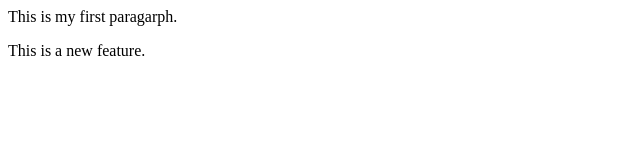
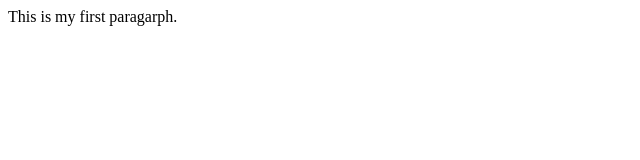
Before and after one commit to Deepty2005/localrepo, a plain HTML site: page index.html in a window 1280 px wide. Shown: the whole page, without its empty margins (0-640 px from the left). Drawn offline with Linux system fonts and the light colour scheme.

Commit message:
Changes p

```diff
--- a/index.html
+++ b/index.html
@@ -1,2 +1 @@
 <p>This is my first paragarph.</p>
-<p>This is a new feature.</p>
```
